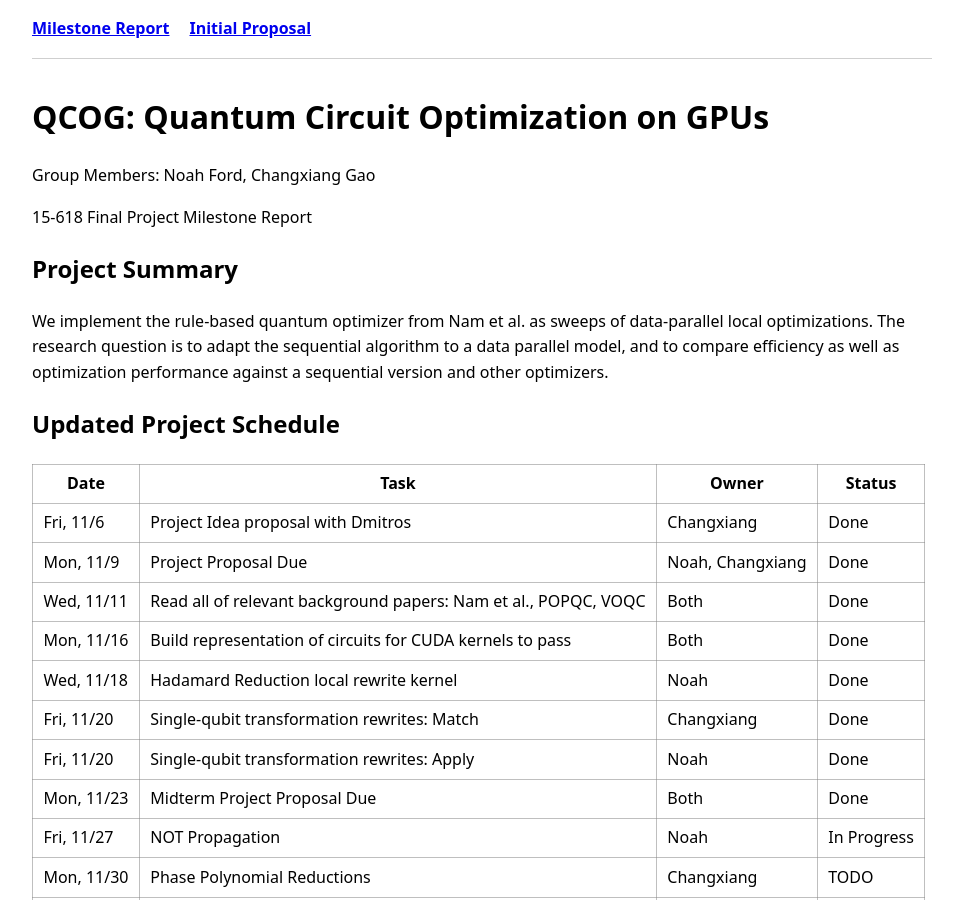
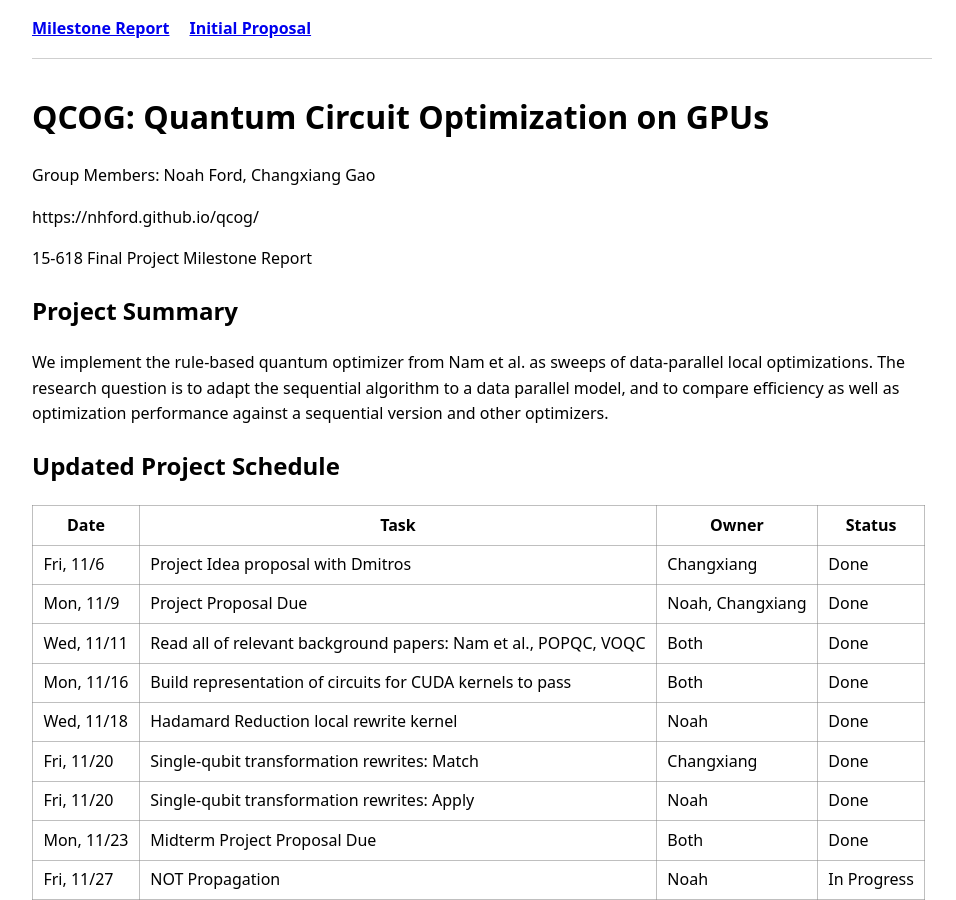
Before and after one commit to nhford/qcog, a Jekyll site: the page built from index.md, in a window 1280 px wide and 900 px high. Shown: the whole window, without its empty margins (158-1114 px from the left). Built offline with Jekyll 4.4.1, drawn with Linux system fonts in a browser that asks for light colours; part of the change alters nothing that is shown.

Commit message:
Add project URL to index.md

```diff
--- a/index.md
+++ b/index.md
@@ -6,6 +6,8 @@ title: "QCOG: Milestone Report"
 # QCOG: Quantum Circuit Optimization on GPUs
 
 Group Members: Noah Ford, Changxiang Gao
+
+https://nhford.github.io/qcog/
 
 15-618 Final Project Milestone Report
 
```
